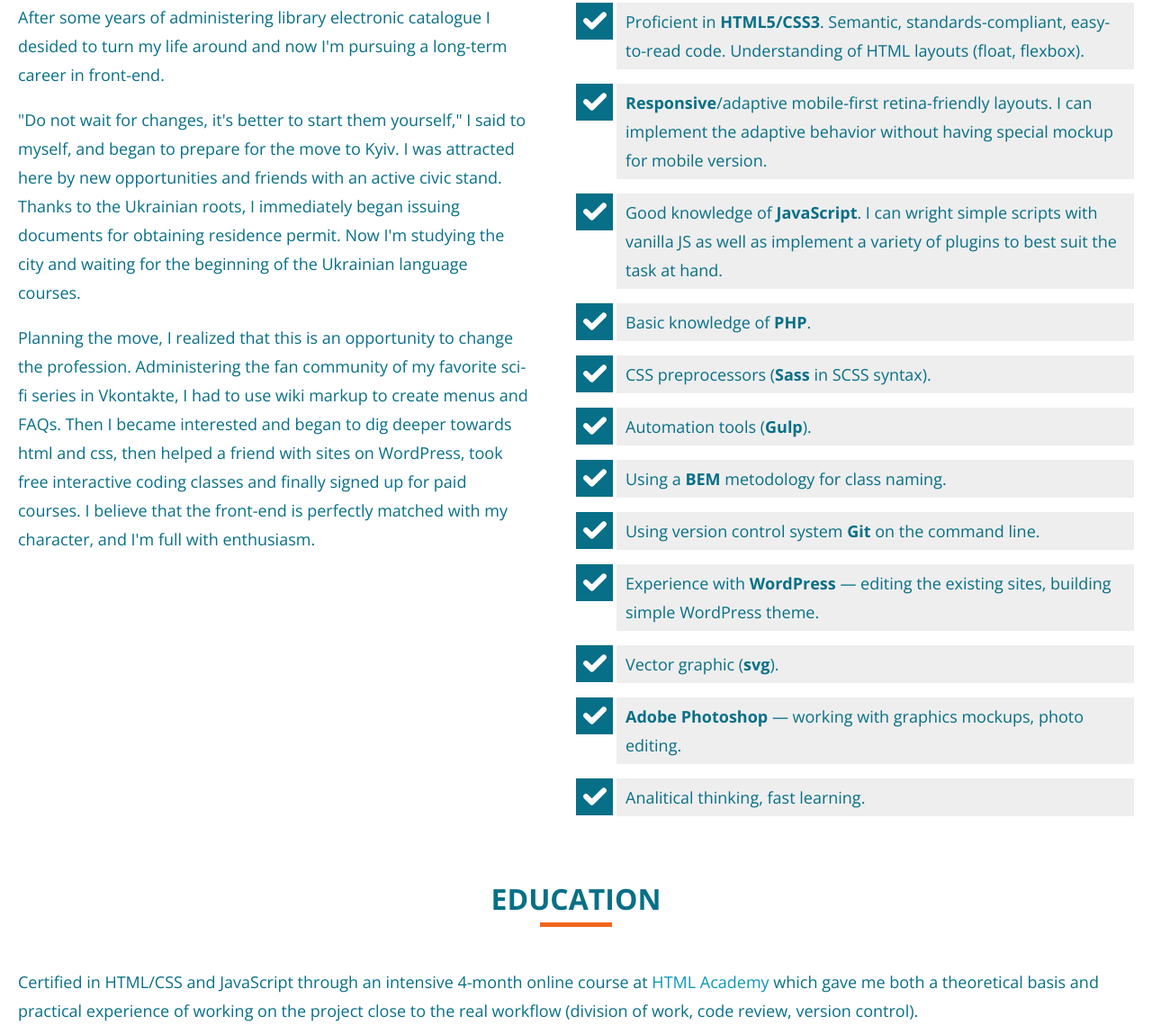
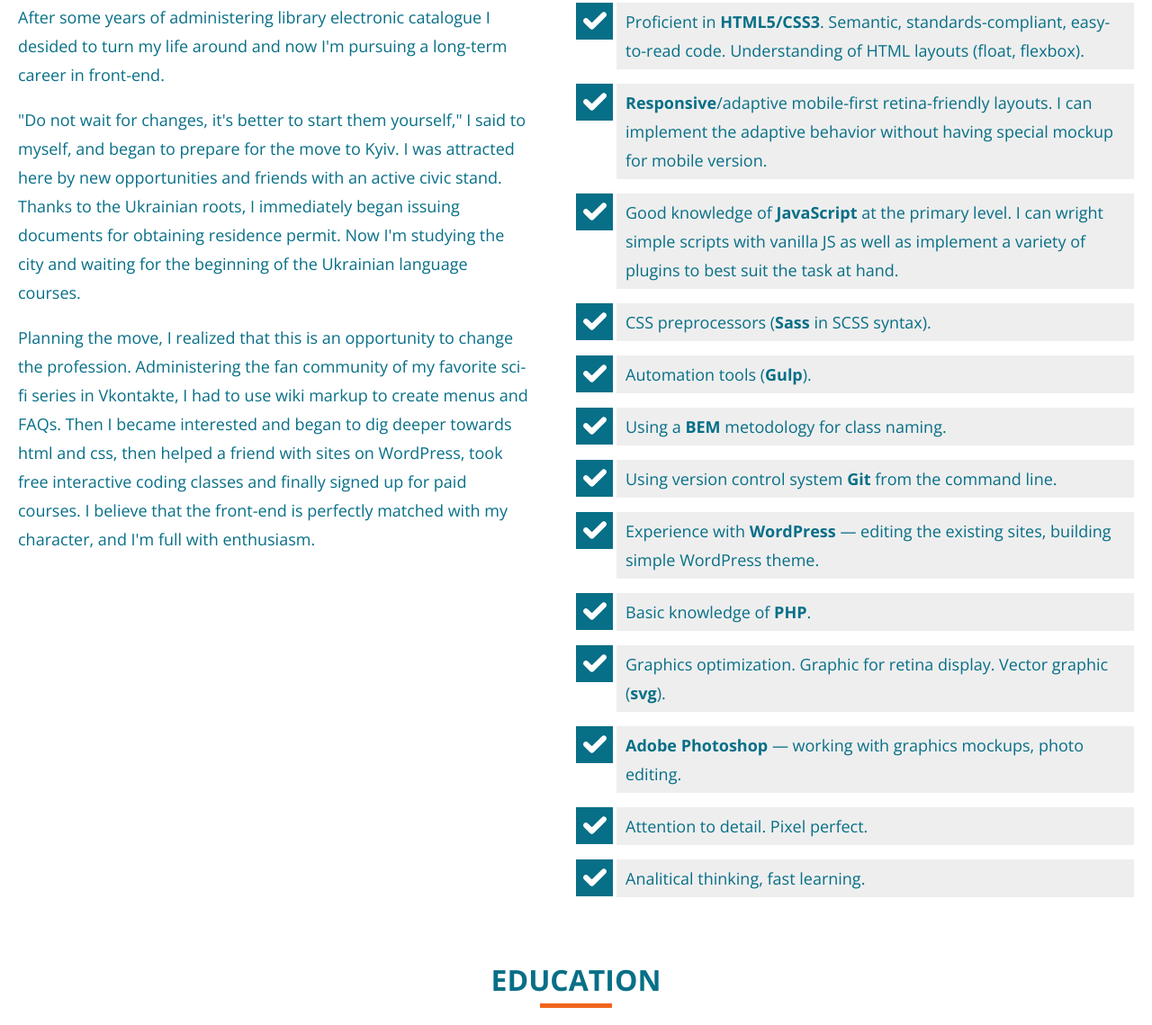
Before and after one commit to Giddy-Aunt/giddy-aunt.github.io, a website: page eng/index.html in a window 1280 px wide. Shown: the part 2646-3785 px from the top of the page at 90% size. Drawn offline with nearby package versions, Linux system fonts and the light colour scheme.

Commit message:
Правки текста

```diff
--- a/eng/index.html
+++ b/eng/index.html
@@ -184,15 +184,16 @@
                     <ul class="resume__skills-list">
                       <li class="resume__skills-item">Proficient in <strong>HTML5/CSS3</strong>. Semantic, standards-compliant, easy-to-read code. Understanding of HTML layouts (float, flexbox).</li>
                       <li class="resume__skills-item"><strong>Responsive</strong>/adaptive mobile-first retina-friendly layouts. I can implement the adaptive behavior without having special mockup for mobile version.</li>
-                      <li class="resume__skills-item">Good knowledge of <strong>JavaScript</strong>. I can wright simple scripts with vanilla JS as well as implement a variety of plugins to best suit the task at hand. </li>
-                      <li class="resume__skills-item">Basic knowledge of <strong>PHP</strong>.</li>
+                      <li class="resume__skills-item">Good knowledge of <strong>JavaScript</strong> at the primary level. I can wright simple scripts with vanilla JS as well as implement a variety of plugins to best suit the task at hand.</li>
                       <li class="resume__skills-item">CSS preprocessors (<strong>Sass</strong> in SCSS syntax).</li>
                       <li class="resume__skills-item">Automation tools (<strong>Gulp</strong>).</li>
                       <li class="resume__skills-item">Using a <strong>BEM</strong> metodology for class naming.</li>
-                      <li class="resume__skills-item">Using version control system <strong>Git</strong> on the command line.</li>
+                      <li class="resume__skills-item">Using version control system <strong>Git</strong> from the command line.</li>
                       <li class="resume__skills-item">Experience with <strong>WordPress</strong> — editing the existing sites, building simple WordPress theme.</li>
-                      <li class="resume__skills-item">Vector graphic (<strong>svg</strong>).</li>
+                      <li class="resume__skills-item">Basic knowledge of <strong>PHP</strong>.</li>
+                      <li class="resume__skills-item">Graphics optimization. Graphic for retina display. Vector graphic (<strong>svg</strong>).</li>
                       <li class="resume__skills-item"><strong>Adobe Photoshop</strong> — working with graphics mockups, photo editing.</li>
+                      <li class="resume__skills-item">Attention to detail. Pixel perfect.</li>
                       <li class="resume__skills-item">Analitical thinking, fast learning.</li>
                     </ul>
                 </div>
```
